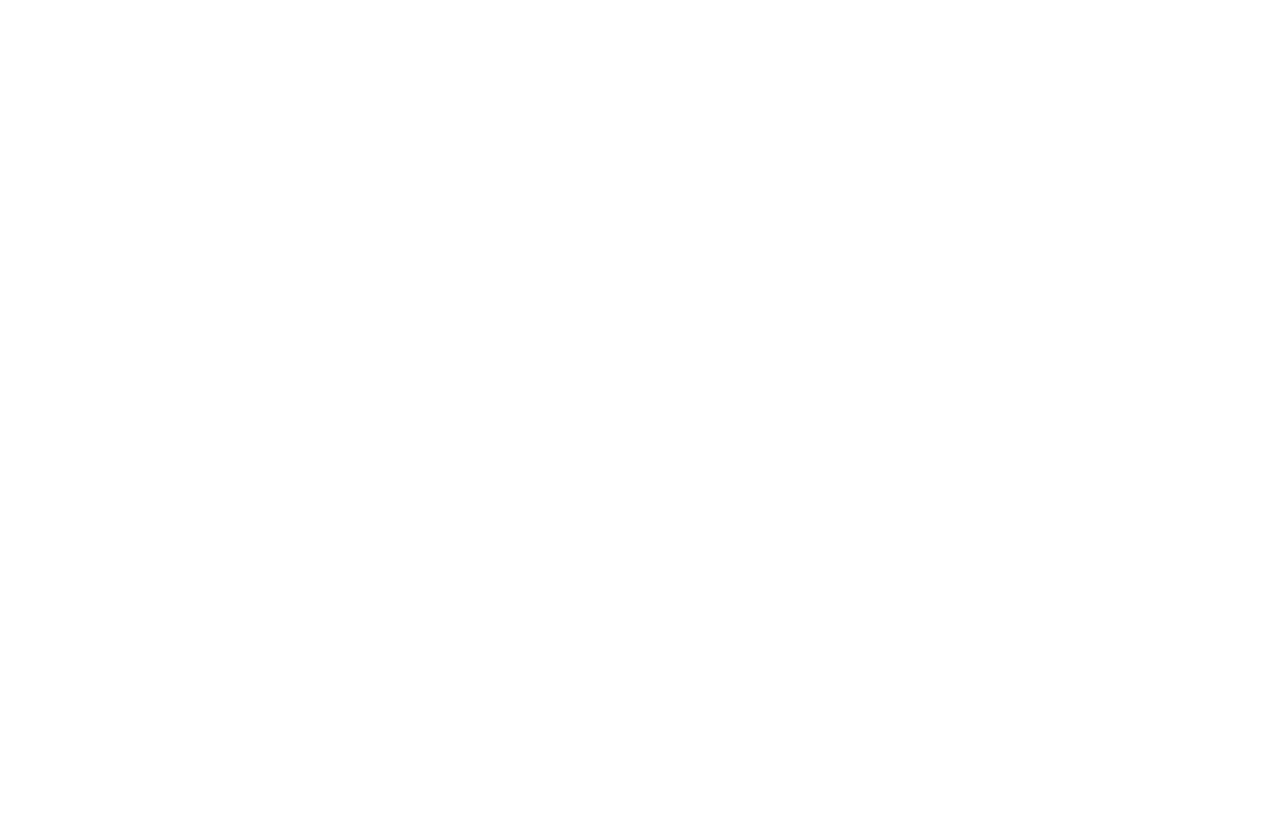
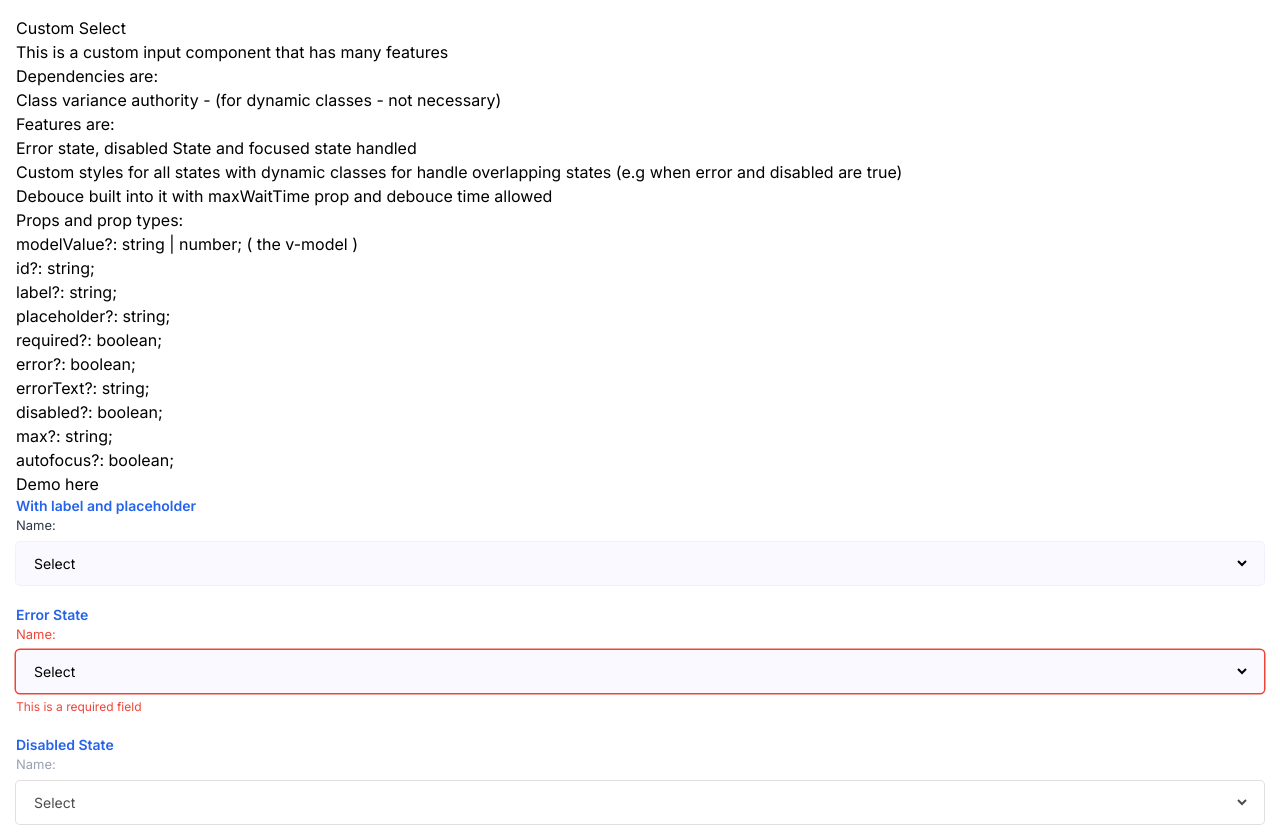
Before and after one commit to jimoh-sodiq/vue-utils, a Nuxt app: page /components/custom-select in a window 1280 px wide. Before the commit this address had no page. Before the commit the page ends 800 px from the top, so only its background shows below. Built offline with nearby package versions, Linux system fonts and the light colour scheme.

Commit message:
reusable select added

```diff
--- /dev/null
+++ b/components/CustomSelect.vue
@@ -0,0 +1,143 @@
+<script setup lang="ts">
+import { cva } from "class-variance-authority";
+
+const emit = defineEmits<{
+  (event: "update:modelValue", value: string | number): void;
+  (event: "onTextChanged", value: string | number): void;
+}>();
+
+interface Prop {
+  modelValue?: string | number | any[];
+  id?: string;
+  label?: string;
+  required?: boolean;
+  error?: boolean;
+  errorText?: string;
+  disabled?: boolean;
+  autofocus?: boolean;
+}
+
+const props = withDefaults(defineProps<Prop>(), {
+  modelValue: "",
+  id: "",
+  label: "",
+  required: false,
+  error: false,
+  errorText: "",
+  disabled: false,
+  autofocus: false,
+});
+
+const selectFieldRef = ref() as Ref<HTMLInputElement>;
+
+const handleSelect = (e: Event) => {
+  const target = e.target as HTMLInputElement;
+  emit("update:modelValue", target.value);
+};
+
+function focusInput() {
+  selectFieldRef.value.focus();
+}
+
+watch(selectFieldRef, () => {
+  if (props.autofocus === true) {
+    selectFieldRef.value.focus();
+  }
+});
+
+const labelClass = computed(() => {
+  return cva("block text-[13px] first-letter:capitalize mb-[6px] w-fit", {
+    variants: {
+      disabled: {
+        true: ["text-Grey/400"],
+        false: [],
+      },
+      error: {
+        true: [],
+        false: [],
+      },
+    },
+    compoundVariants: [
+      {
+        disabled: false,
+        error: true,
+        class: "text-Error/500",
+      },
+      {
+        disabled: false,
+        error: false,
+        class: "text-Text/Headline",
+      },
+    ],
+    defaultVariants: {},
+  })({ disabled: props.disabled, error: props.error });
+});
+
+const selectClass = computed(() => {
+  return cva(
+    "h-[43px] px-[14px] w-full outline-none text-sm rounded-[4px] transition-all ease duration-200",
+    {
+      variants: {
+        error: {
+          true: [""],
+          false: [""],
+        },
+        disabled: {
+          true: [
+            "placeholder:text-Grey/400 ring-[1px] ring-State/Disabled/100",
+          ],
+          false: [
+            "placeholder:text-Text/placeholder bg-input-field/field-purple",
+          ],
+        },
+      },
+      compoundVariants: [
+        {
+          disabled: false,
+          error: true,
+          class: "ring-[1.5px] ring-Error/500",
+        },
+        {
+          disabled: false,
+          error: false,
+          class:
+            "ring-[1px] ring-Noja/Primary/10 focus-within:ring-[1.5px] focus-within:ring-Noja/Primary/Main",
+        },
+      ],
+      defaultVariants: {},
+    }
+  )({
+    disabled: props.disabled,
+    error: props.error,
+  });
+});
+</script>
+
+<template>
+  <div class="w-full">
+    <label @click="focusInput" :class="labelClass" v-if="label" :for="id">
+      {{ label }}
+    </label>
+    <div :class="selectClass" class="">
+      <select
+        class="w-full h-full outline-none bg-transparent"
+        :id="id"
+        :value="modelValue"
+        @input="handleSelect"
+        :required="required"
+        :disabled="disabled"
+        ref="selectFieldRef"
+      >
+        <slot />
+      </select>
+    </div>
+    <p
+      class="block text-xs first-letter:capitalize mt-[6px] text-Error/500"
+      v-if="error && errorText && !disabled"
+    >
+      {{ errorText }}
+    </p>
+  </div>
+</template>
+
+<style scoped></style>
--- /dev/null
+++ b/pages/components/custom-select.vue
@@ -0,0 +1,82 @@
+<template>
+  <div class="p-4">
+    <h1>Custom Select</h1>
+    <p>This is a custom input component that has many features</p>
+    <div>
+      <h3>Dependencies are:</h3>
+      <ul>
+        <li>
+          Class variance authority - (for dynamic classes - not necessary)
+        </li>
+      </ul>
+    </div>
+    <div>
+      <h3>Features are:</h3>
+      <ul>
+        <li>Error state, disabled State and focused state handled</li>
+        <li>
+          Custom styles for all states with dynamic classes for handle
+          overlapping states (e.g when error and disabled are true)
+        </li>
+        <li>
+          Debouce built into it with maxWaitTime prop and debouce time allowed
+        </li>
+      </ul>
+    </div>
+    <div>
+      <h3>Props and prop types:</h3>
+      <ul>
+        <li>modelValue?: string | number; ( the v-model )</li>
+        <li>id?: string;</li>
+        <li>label?: string;</li>
+        <li>placeholder?: string;</li>
+        <li>required?: boolean;</li>
+        <li>error?: boolean;</li>
+        <li>errorText?: string;</li>
+        <li>disabled?: boolean;</li>
+        <li>max?: string;</li>
+        <li>autofocus?: boolean;</li>
+      </ul>
+    </div>
+
+    <main>
+      <h1>Demo here</h1>
+      <section class="flex flex-col gap-y-5">
+        <div>
+          <p class="text-sm text-blue-600 font-semibold">
+            With label and placeholder
+          </p>
+          <CustomSelect label="Name:">
+            <option selected value="" disabled>Select</option>
+            <option>Option 1</option>
+            <option>Option 2</option>
+          </CustomSelect>
+        </div>
+        <div>
+          <p class="text-sm text-blue-600 font-semibold">Error State</p>
+          <CustomSelect
+            label="Name:"
+            error
+            error-text="This is a required field"
+          >
+            <option selected value="" disabled>Select</option>
+            <option>Option 1</option>
+            <option>Option 2</option>
+          </CustomSelect>
+        </div>
+        <div>
+          <p class="text-sm text-blue-600 font-semibold">Disabled State</p>
+          <CustomSelect label="Name:" disabled
+            ><option selected value="" disabled>Select</option>
+            <option>Option 1</option>
+            <option>Option 2</option>
+          </CustomSelect>
+        </div>
+      </section>
+    </main>
+  </div>
+</template>
+
+<script setup lang="ts">
+const debouncedName = ref("");
+</script>
```
Also changed, not shown: pages/components/custom-input.vue (renamed from pages/components/CustomInput.vue).
